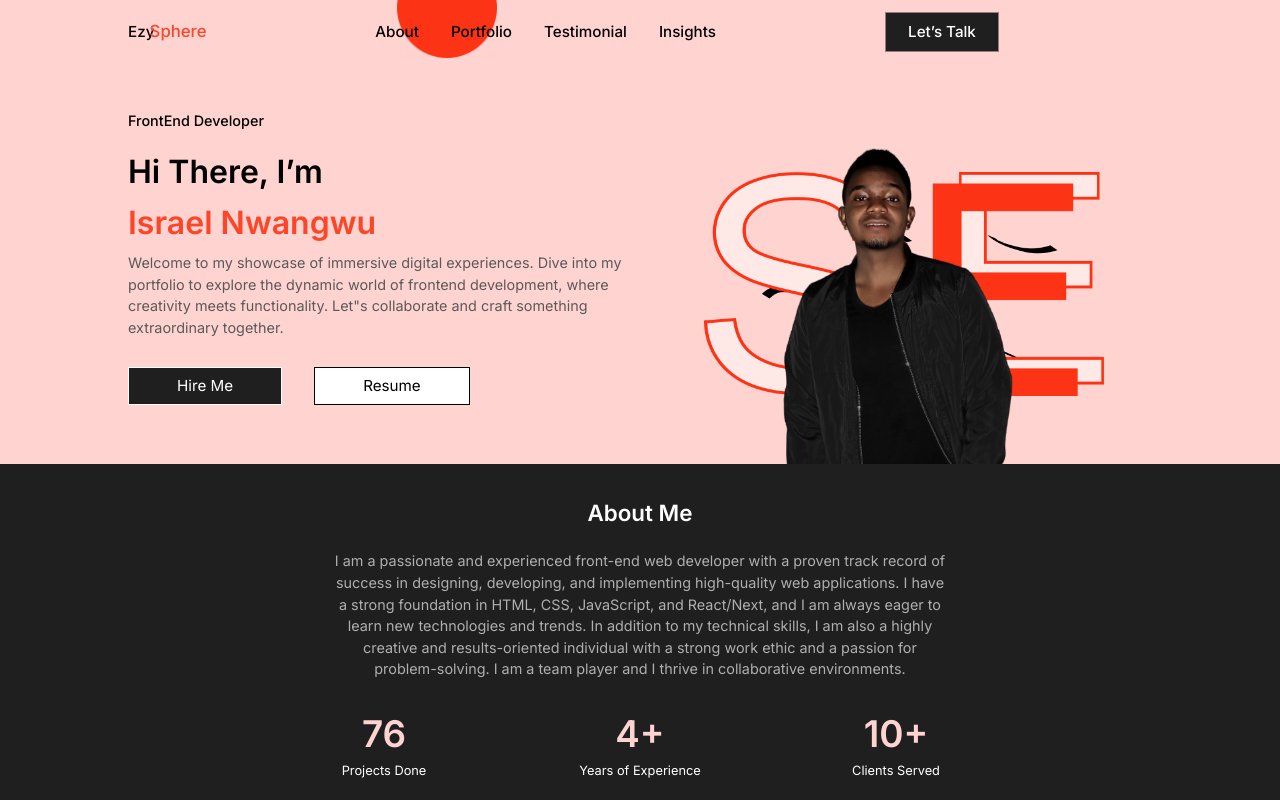
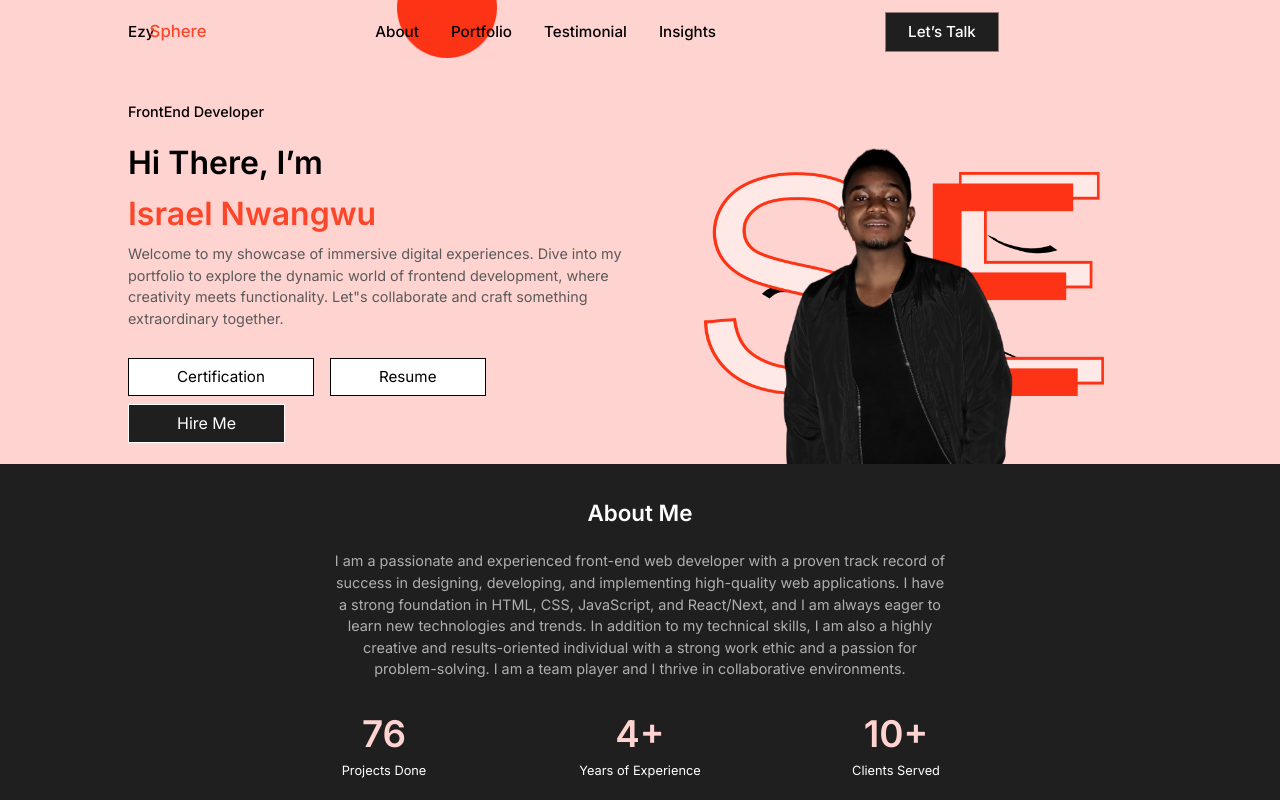
Before and after one commit to IsraelIyke/IsraelNwangwu, a Next.js app: page / in a window 1280 px wide. Shown: the top 800 px of the page. Built offline with nearby package versions, Linux system fonts and the light colour scheme; a web font is replaced by a local one.

Commit message:
added new cv

```diff
--- a/app/components/Banner.js
+++ b/app/components/Banner.js
@@ -14,13 +14,26 @@ export default function Banner() {
           creativity meets functionality. Let&quot;s collaborate and craft
           something extraordinary together.
         </div>
-        <div className="banner-cta-btn">
-          <a href="mailto:nwangwujeremy@gmail.com">
-            <button className="banner-hire-me">Hire Me</button>
-          </a>
-          <a href="/CV/Nwangwu-Israel-CV.pdf" download="Nwangwu-Israel-CV.pdf">
-            <button className="banner-resume">Resume</button>
-          </a>
+        <div className=" flex flex-col items-start">
+          <div className="banner-cta-btn">
+            <a
+              href="/images/cert.png"
+              download="Nwangwu-Israel-Certification.png"
+            >
+              <button className="banner-resume">Certification</button>
+            </a>
+            <a
+              href="/CV/Nwangwu-Israel-CV.pdf"
+              download="Nwangwu-Israel-CV.pdf"
+            >
+              <button className="banner-resume ml-[1rem]">Resume</button>
+            </a>
+          </div>
+          <div className="">
+            <a href="mailto:nwangwujeremy@gmail.com">
+              <button className="banner-hire-me">Hire Me</button>
+            </a>
+          </div>
         </div>
       </div>
       <div className="banner-image-container">
--- a/app/styles/banner.css
+++ b/app/styles/banner.css
@@ -62,13 +62,12 @@
   border: 0.1rem solid #937c7aff;
   color: #000;
   padding: 0.4rem 3rem;
-  margin-left: 2rem;
   border: 1px solid black;
 }
 .banner-cta-btn {
   display: flex;
   align-items: center;
-  margin: 1.8rem 0;
+  margin: 1.8rem 0 0.5rem 0;
   font-size: 0.95rem;
 }
 @media screen and (max-width: 768px) {
```
Also changed, not shown: public/images/cert.png (added).
